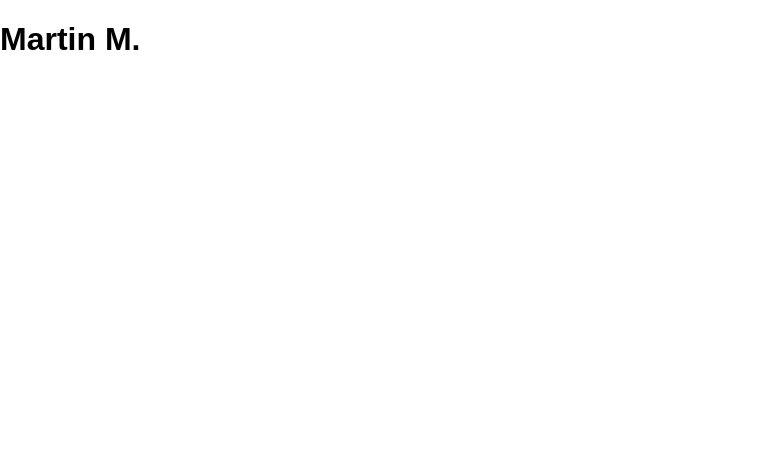
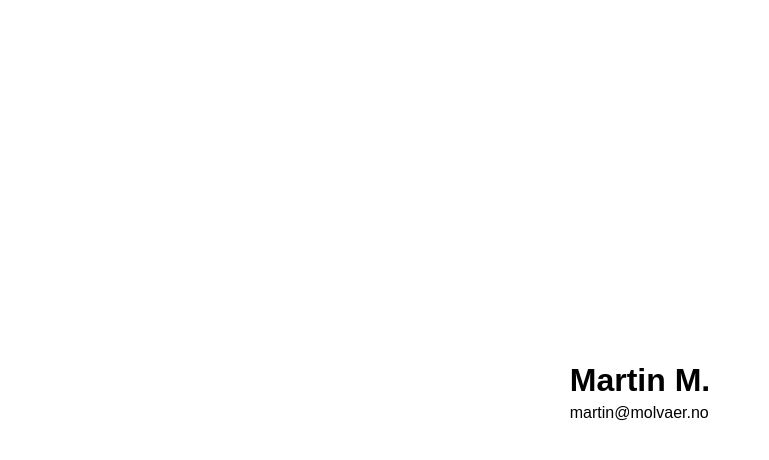
Before and after one commit to martinmolvaer/martin, a Next.js app: page / in a window 1280 px wide. Shown: the top 460 px of the page, without its empty margins (0-769 px from the left). Built offline with nearby package versions, Linux system fonts and the light colour scheme.

Commit message:
add contact info

```diff
--- a/pages/index.js
+++ b/pages/index.js
@@ -1,7 +1,10 @@
 export default function Home() {
   return (
-    <div>
-      <h1>Martin M.</h1>
+    <div className="home">
+      <div>
+        <h1 className="title">Martin M.</h1>
+        <p>martin@molvaer.no</p>
+      </div>
     </div>
   );
 }
--- a/styles/globals.css
+++ b/styles/globals.css
@@ -15,3 +15,20 @@ a {
 }
 
 @import url("https://fonts.googleapis.com/css2?family=Space+Grotesk&display=swap");
+
+.home {
+  display: flex;
+  justify-content: center;
+  align-items: center;
+  height: 100vh;
+  width: 100vw;
+}
+
+.title {
+  margin-bottom: 0;
+  margin-top: 0;
+}
+
+p {
+  margin-top: 5px;
+}
```
